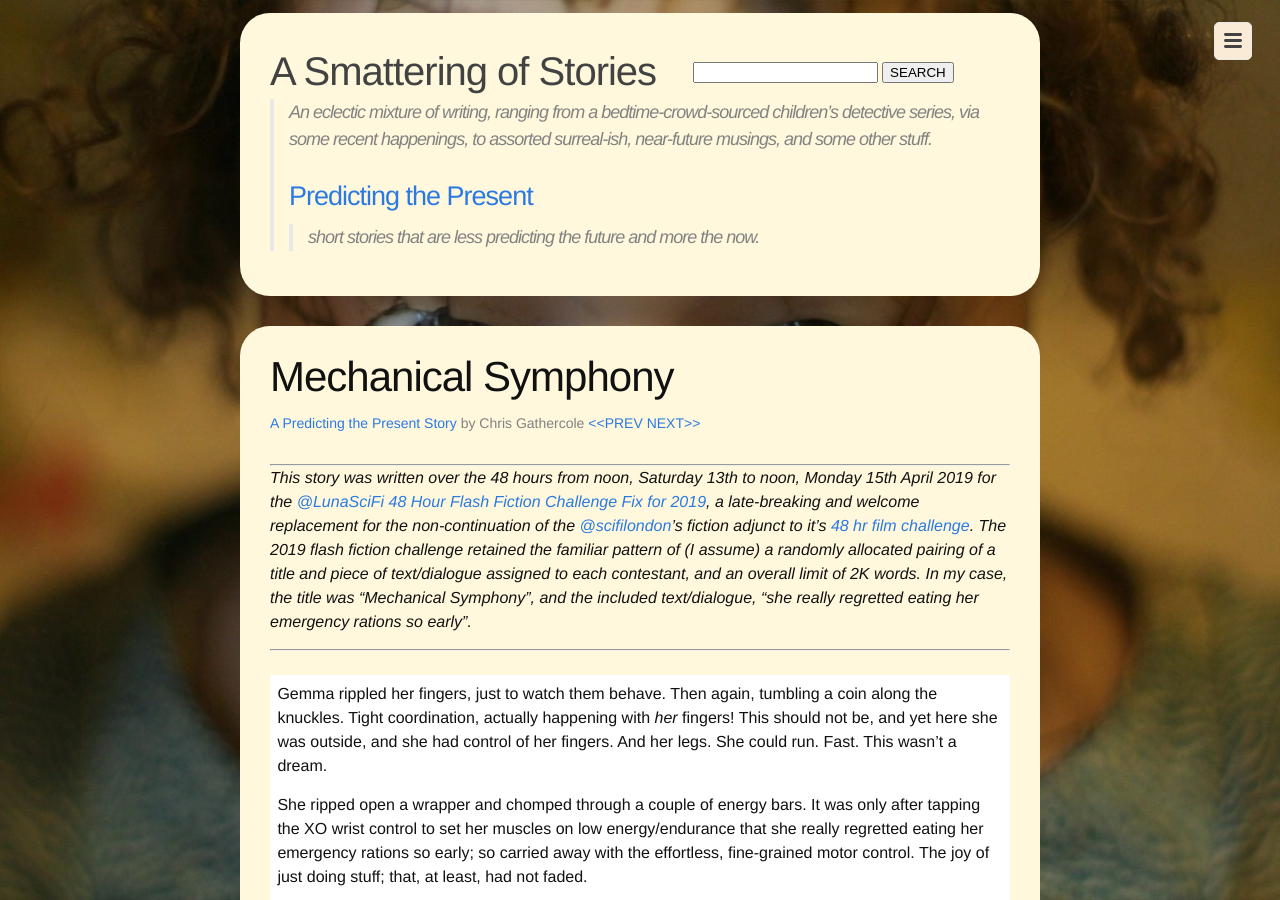
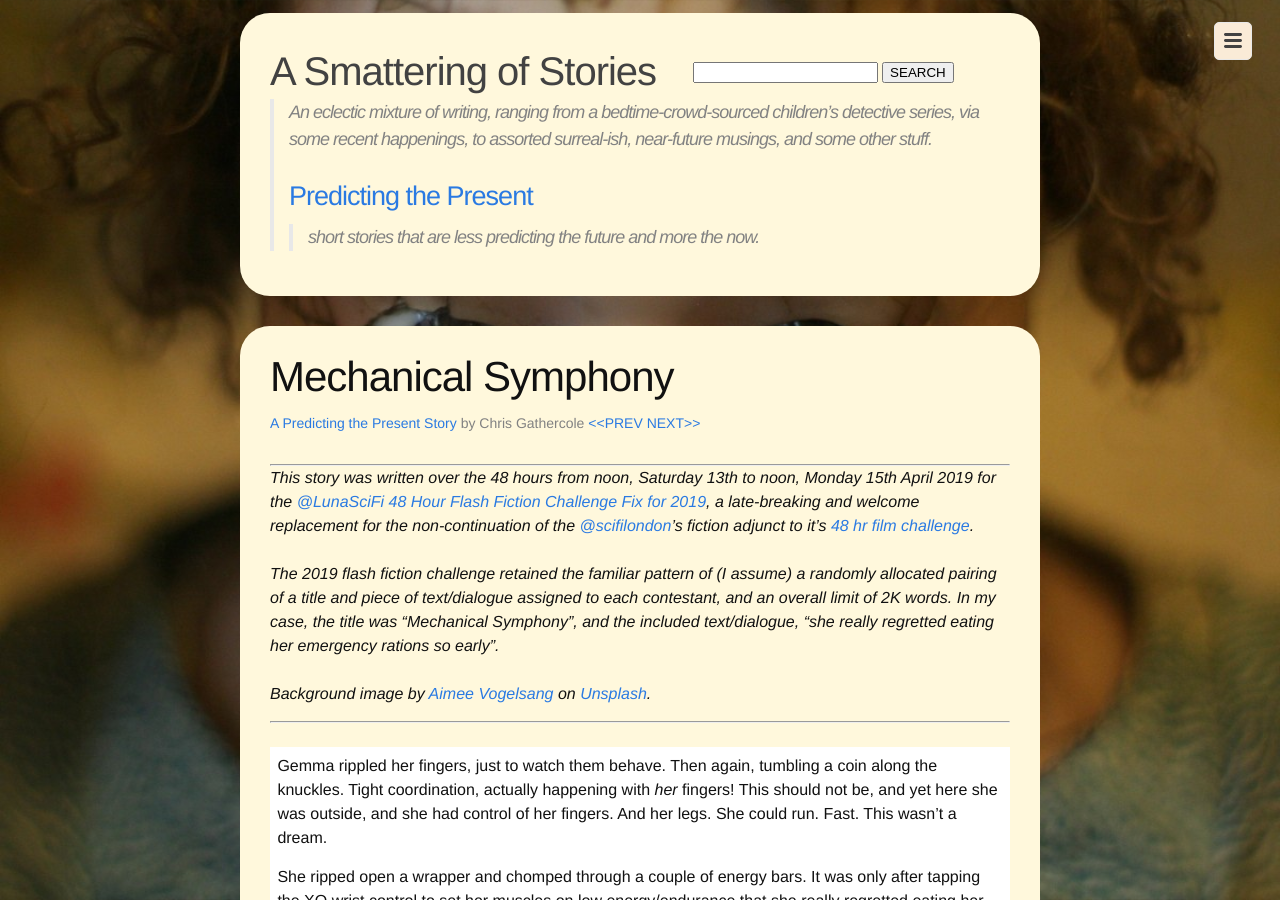
Before and after one commit to upthebuzzard/upthebuzzard.github.io, a Jekyll site: the page built from _predicting_the_present/2019-04-15-48hrflashfiction2019-mechanical-symphony.md, in a window 1280 px wide and 900 px high. Built offline with Jekyll 4.4.1, drawn with Linux system fonts in a browser that asks for light colours; some web fonts are replaced.

Commit message:
added credit for background images

```diff
--- a/_predicting_the_present/2019-04-15-48hrflashfiction2019-mechanical-symphony.md
+++ b/_predicting_the_present/2019-04-15-48hrflashfiction2019-mechanical-symphony.md
@@ -9,7 +9,9 @@
 context: >
   This story was written over the 48 hours from noon, Saturday 13th to noon, Monday 15th April 2019 for the [@LunaSciFi](https://twitter.com/LunaSciFi) [48 Hour Flash Fiction Challenge Fix for 2019](https://songsfromluna.wordpress.com/), a late-breaking and welcome replacement for the non-continuation of the [@scifilondon](https://twitter.com/scifilondon)'s fiction adjunct to it's [48 hr film challenge](https://48hour.sci-fi-london.com/).
 
-  The 2019 flash fiction challenge retained the familiar pattern of (I assume) a randomly allocated pairing of a title and piece of text/dialogue assigned to each contestant, and an overall limit of 2K words. In my case, the title was "Mechanical Symphony", and the included text/dialogue, "she really regretted eating her emergency rations so early".
+  <br><br>The 2019 flash fiction challenge retained the familiar pattern of (I assume) a randomly allocated pairing of a title and piece of text/dialogue assigned to each contestant, and an overall limit of 2K words. In my case, the title was "Mechanical Symphony", and the included text/dialogue, "she really regretted eating her emergency rations so early".
+
+  <br><br>Background image by [Aimee Vogelsang](https://unsplash.com/photos/DbJR10fEteE) on [Unsplash](https://unsplash.com/).
 related-posts:
   entry-for-2017: /predicting_the_present/2017-04-09-48hrflashfiction2017-several-days
   entry-for-2018: /predicting_the_present/2018-04-09-48hrflashfiction2018-type-x-type-y
```
Also changed, not shown: _predicting_the_present/2018-04-09-48hrflashfiction2018-type-x-type-y.md (+1 -0 lines).
